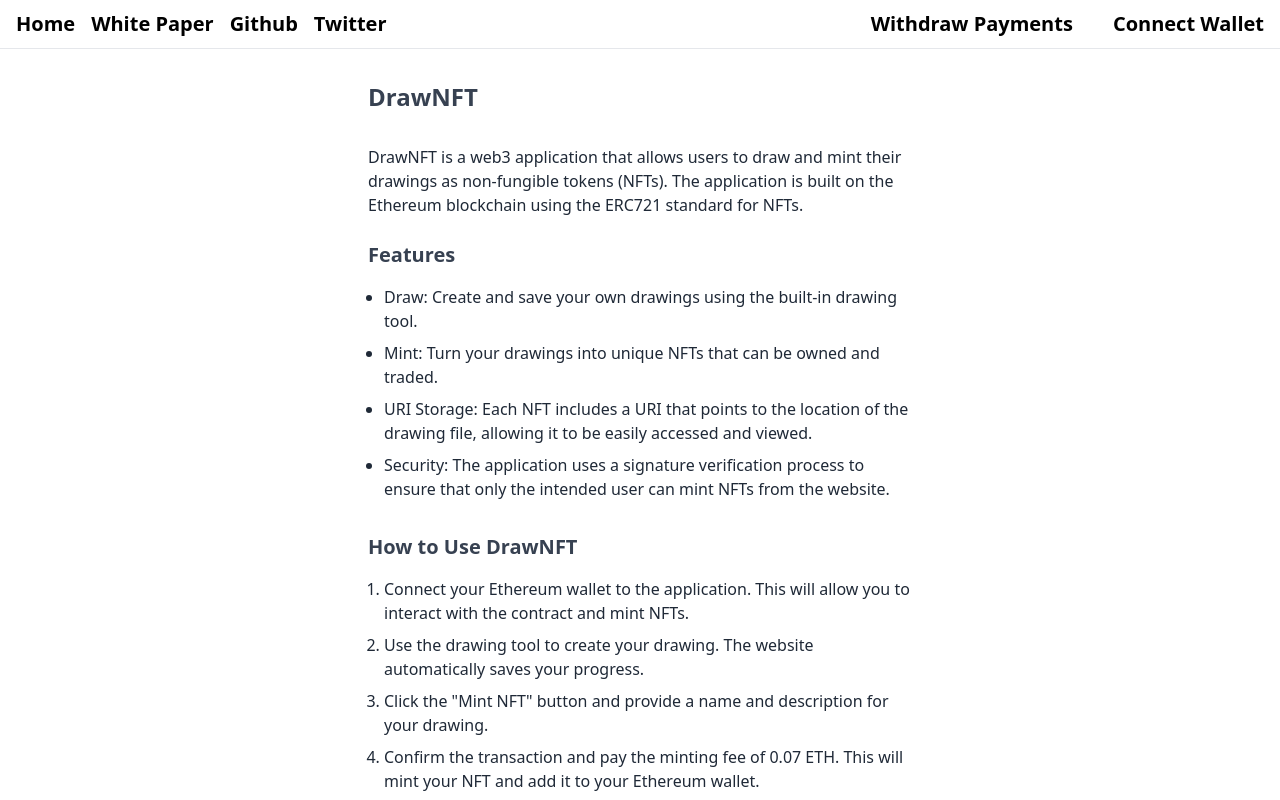
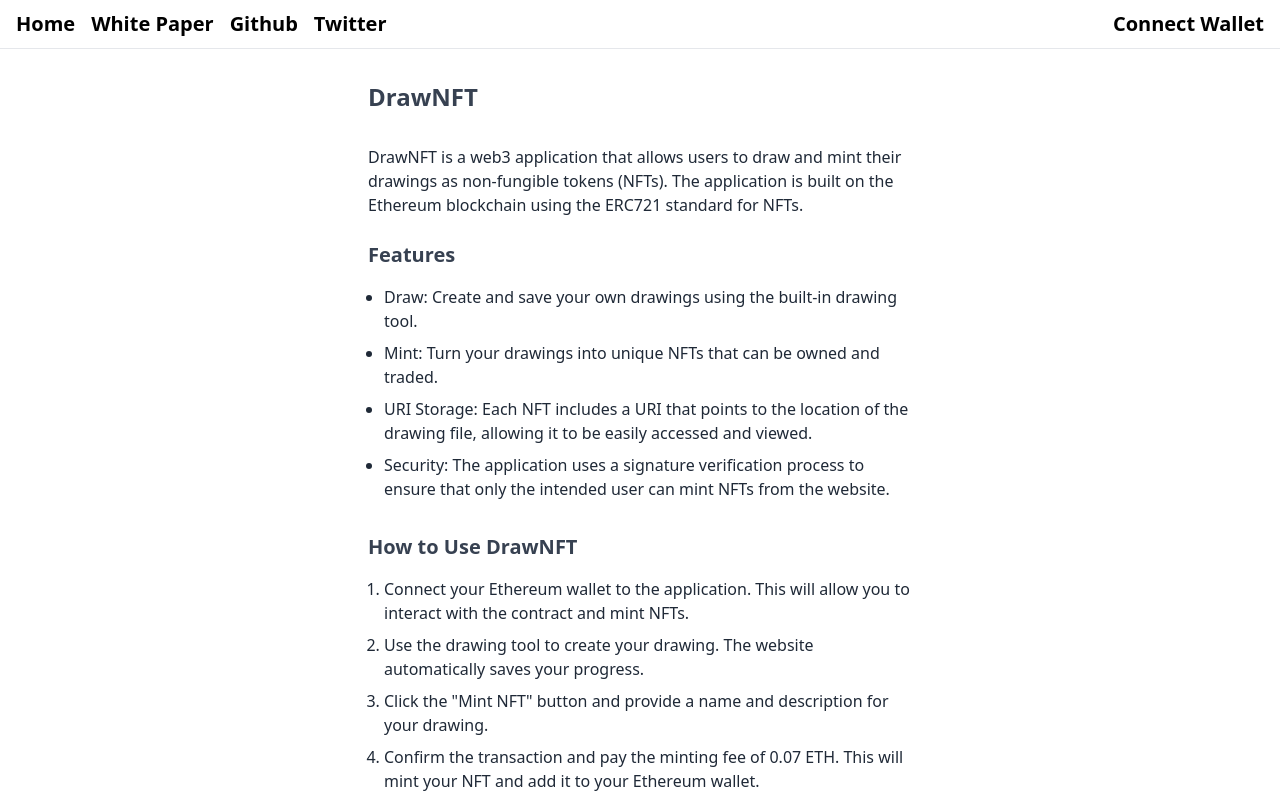
Before and after one commit to DrawNFT/DrawNFT.io, a Next.js app: page /whitepaper in a window 1280 px wide. Shown: the top 800 px of the page. Built offline with nearby package versions, Linux system fonts and the light colour scheme.

Commit message:
Navbar Withdar Payments fix and show name and desc in the modal

```diff
--- a/components/Navbar.tsx
+++ b/components/Navbar.tsx
@@ -32,7 +32,8 @@ const NavBar: FC<NavBarProps> = ({ account, web3Handler, nftContract }) => {
         </span>
 
         <span className="self-center text-xl font-semibold whitespace-nowrap dark:text-white flex gap-10">
-          {account === process.env.WITHDRAW_ACCOUNT && (
+          {account && account?.toLowerCase() ===
+            process.env.WITHDRAW_ACCOUNT?.toLowerCase() && (
             <button
               onClick={async () => {
                 await nftContract?.withdrawMintPayments();
--- a/components/modal/MintView.tsx
+++ b/components/modal/MintView.tsx
@@ -10,8 +10,8 @@ type MintViewProps = {
 };
 
 const MintView = ({ imageBlob, account, nftContract }: MintViewProps) => {
-  const [nftName, setNftName] = useState<string>("");
-  const [nftDescription, setNftDescription] = useState<string>("");
+  const [nftName, setNftName] = useState<string>('');
+  const [nftDescription, setNftDescription] = useState<string>('');
   const [currentMintText, setCurrentMintText] = useState<string>();
   const [mintStatus, setMintStatus] = useState<MintStatus>(
     MintStatus.NotStarted
@@ -84,6 +84,16 @@ const MintView = ({ imageBlob, account, nftContract }: MintViewProps) => {
         <div className="flex justify-center items-center p-6">
           <div className="flex flex-col gap-8 items-center justify-center ">
             <p>It might take couple of minutes. Please be patient.</p>
+            <p>
+              <b>Name:</b>
+              <div className="whitespace-normal break-all">{nftName}</div>
+            </p>
+            <p>
+              <b>Description:</b>
+              <div className="whitespace-normal break-all">
+                {nftDescription}
+              </div>
+            </p>
             <p>{currentMintText}</p>
             <div className="w-40 h-40 border-t-4 border-b-4 border-green-900 rounded-full animate-spin"></div>
           </div>
--- a/components/modal/mintImage.ts
+++ b/components/modal/mintImage.ts
@@ -69,12 +69,16 @@ const mintImage = async (
     });
     const cidImage = await ipfsClient.storeDirectory([imageFile]);
 
+    console.log('cidImage', cidImage);
+
     setCurrentMintText('Metadata is uploading to IPFS...');
     const metaData = JSON.stringify({
       name: nftName,
       description: nftDescription,
       image: `https://${cidImage}.ipfs.nftstorage.link/image.png`,
     });
+
+    console.log('metaData', metaData);
     const cidMetadata = await ipfsClient.storeBlob(new Blob([metaData]));
 
     setCurrentMintText('Waiting for the MetaMask confirmation...');
```
